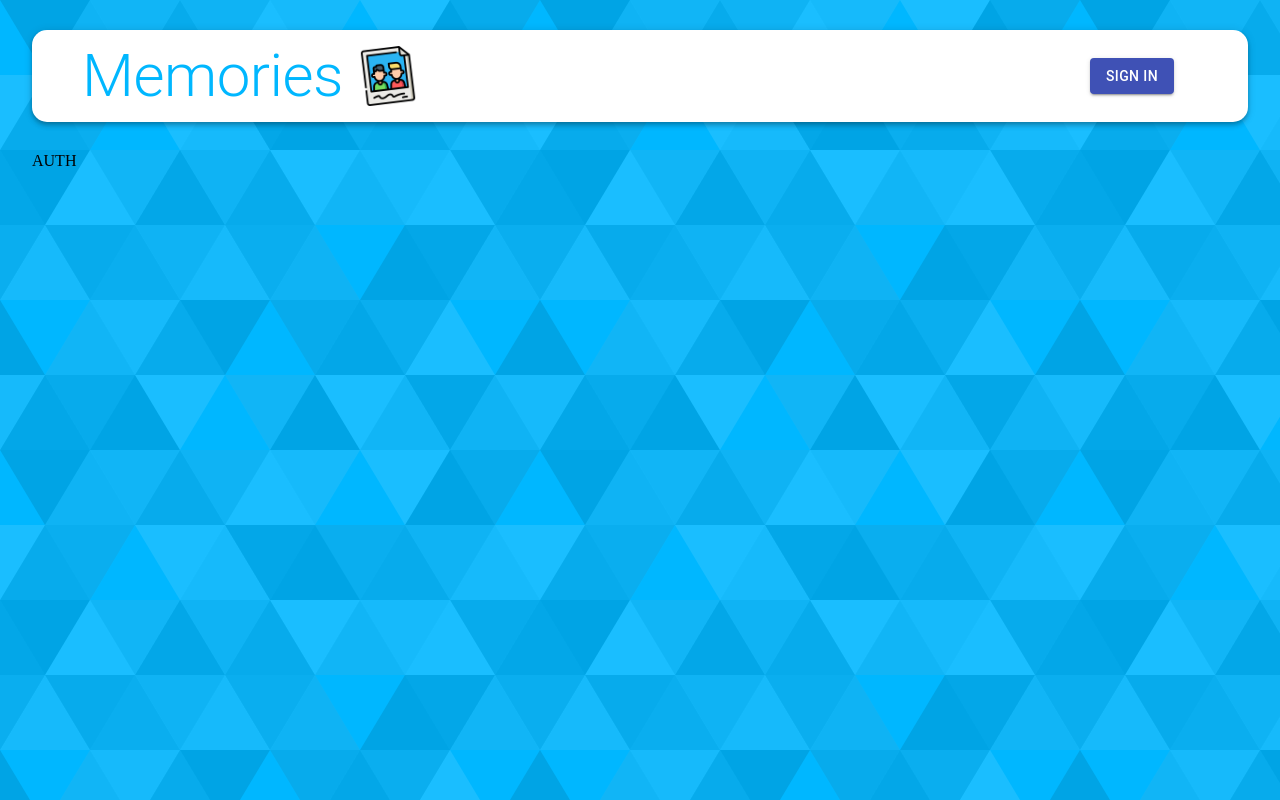
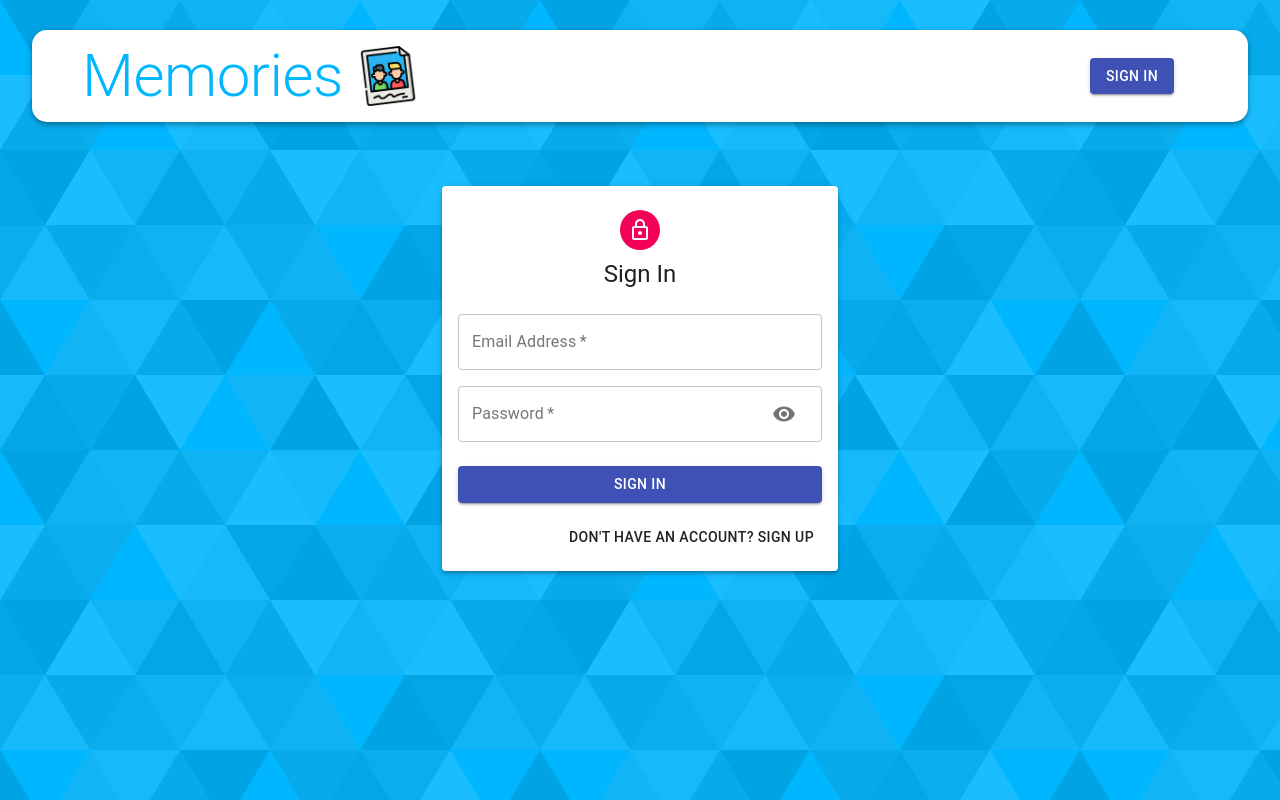
Before and after one commit to NguyenVietCuong2601/memmories-frontend, a React (Create React App) app: page /auth in a window 1280 px wide. Built offline with nearby package versions, Linux system fonts and the light colour scheme.

Commit message:
Auth Form

```diff
--- a/src/components/Auth/Auth.js
+++ b/src/components/Auth/Auth.js
@@ -1,9 +1,107 @@
-import React from "react";
+import React, { useState } from "react";
+import {
+    Avatar,
+    Button,
+    Paper,
+    Grid,
+    Typography,
+    Container,
+} from "@material-ui/core";
+import LockOutLinedIcon from "@material-ui/icons/LockOutlined";
+import Input from "./Input";
 
-const styles = () => {
-    const state = null;
+import useStyles from "./styles";
 
-    return <div>AUTH</div>;
+const Auth = () => {
+    const classes = useStyles();
+    const [showPassword, setShowPassword] = useState(false);
+    const [isSignup, setIsSignup] = useState(false);
+
+    const handleShowPassword = () => {
+        setShowPassword((prevShowPassword) => !prevShowPassword);
+    };
+
+    const handleSubmit = () => {};
+
+    const handleChange = () => {};
+
+    const switchMode = () => {
+        setIsSignup((prevIsSignup) => !prevIsSignup);
+        handleShowPassword(false);
+    };
+
+    return (
+        <Container component="main" maxWidth="xs">
+            <Paper className={classes.paper} elevation={3}>
+                <Avatar className={classes.avatar}>
+                    <LockOutLinedIcon />
+                </Avatar>
+                <Typography variant="h5">
+                    {isSignup ? "Sign Up" : "Sign In"}
+                </Typography>
+                <form className={classes.form} onsubmit={handleSubmit}>
+                    <Grid container spacing={2}>
+                        {isSignup && (
+                            <>
+                                <Input
+                                    name="firstName"
+                                    label="First Name"
+                                    handleChange={handleChange}
+                                    autoFocus
+                                    half
+                                />
+                                <Input
+                                    name="lastName"
+                                    label="Last Name"
+                                    handleChange={handleChange}
+                                    half
+                                />
+                            </>
+                        )}
+                        <Input
+                            name="email"
+                            label="Email Address"
+                            handleChange={handleChange}
+                            type="email"
+                        />
+                        <Input
+                            name="password"
+                            label="Password"
+                            handleChange={handleChange}
+                            type={showPassword ? "text" : "password"}
+                            handleShowPassword={handleShowPassword}
+                        />
+                        {isSignup && (
+                            <Input
+                                name="confirmPassword"
+                                label="Repeat Password"
+                                handleChange={handleChange}
+                                type="password"
+                            />
+                        )}
+                    </Grid>
+                    <Button
+                        type="submit"
+                        fullWidth
+                        variant="contained"
+                        color="primary"
+                        className={classes.submit}
+                    >
+                        {isSignup ? "Sign Up" : "Sign In"}
+                    </Button>
+                    <Grid container justify="flex-end">
+                        <Grid item>
+                            <Button onClick={switchMode}>
+                                {isSignup
+                                    ? "Already have an account? Sign In"
+                                    : "Don't have an account? Sign Up"}
+                            </Button>
+                        </Grid>
+                    </Grid>
+                </form>
+            </Paper>
+        </Container>
+    );
 };
 
-export default styles;
+export default Auth;
--- /dev/null
+++ b/src/components/Auth/Input.js
@@ -0,0 +1,49 @@
+import React from "react";
+import { TextField, Grid, InputAdornment, IconButton } from "@material-ui/core";
+
+import Visibility from "@material-ui/icons/Visibility";
+import VisibilityOff from "@material-ui/icons/VisibilityOff";
+
+const Input = ({
+    name,
+    handleChange,
+    label,
+    half,
+    autoFocus,
+    type,
+    handleShowPassword,
+}) => {
+    return (
+        <Grid item xs={12} sm={half ? 6 : 12}>
+            <TextField
+                name={name}
+                onChange={handleChange}
+                variant="outlined"
+                required
+                fullWidth
+                label={label}
+                autoFocus={autoFocus}
+                type={type}
+                InputProps={
+                    name === "password"
+                        ? {
+                              endAdornment: (
+                                  <InputAdornment position="end">
+                                      <IconButton onClick={handleShowPassword}>
+                                          {type === "password" ? (
+                                              <Visibility />
+                                          ) : (
+                                              <VisibilityOff />
+                                          )}
+                                      </IconButton>
+                                  </InputAdornment>
+                              ),
+                          }
+                        : null
+                }
+            />
+        </Grid>
+    );
+};
+
+export default Input;
--- a/src/components/Auth/styles.js
+++ b/src/components/Auth/styles.js
@@ -0,0 +1,30 @@
+import { makeStyles } from "@material-ui/core/styles";
+
+export default makeStyles((theme) => ({
+    paper: {
+        marginTop: theme.spacing(8),
+        display: "flex",
+        flexDirection: "column",
+        alignItems: "center",
+        padding: theme.spacing(2),
+    },
+    root: {
+        "& .MuiTextField-root": {
+            margin: theme.spacing(1),
+        },
+    },
+    avatar: {
+        margin: theme.spacing(1),
+        backgroundColor: theme.palette.secondary.main,
+    },
+    form: {
+        width: "100%", // Fix IE 11 issue.
+        marginTop: theme.spacing(3),
+    },
+    submit: {
+        margin: theme.spacing(3, 0, 2),
+    },
+    googleButton: {
+        marginBottom: theme.spacing(2),
+    },
+}));
```
